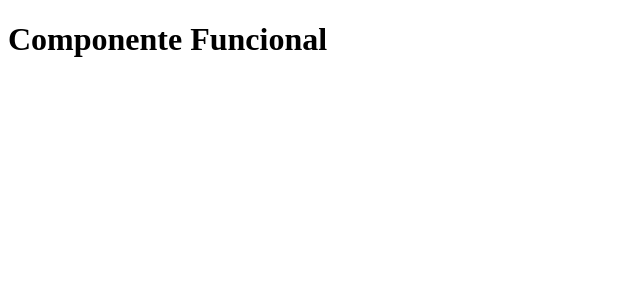
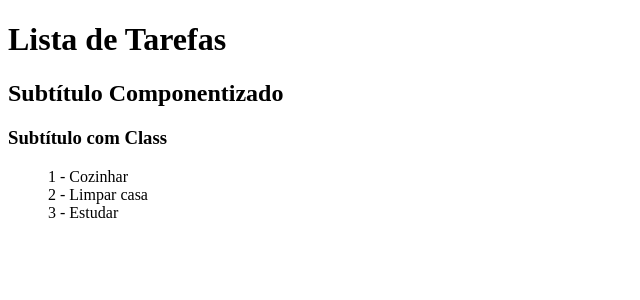
Before and after one commit to rafaeltura/reactJS, a React app in the folder react-fundamentos/: page / in a window 1280 px wide. Shown: the top 300 px of the page, without its empty margins (0-640 px from the left). Built offline with nearby package versions, Linux system fonts and the light colour scheme.

Commit message:
Implementado alguns componentes com functions e outro com class

```diff
--- a/react-fundamentos/src/App.js
+++ b/react-fundamentos/src/App.js
@@ -1,7 +1,38 @@
 import React from 'react';
 
+import H1 from './Components/titles/H1';
+import H2 from './Components/subtitles/H2';
+import H3 from './Components/subtitles/H3';
+import Ul from './Components/listas/Ul'
+
+const titulo = {
+    descricao: 'Lista de Tarefas',
+}
+
+const listTarefas = [
+    {
+        id: 1,
+        descricao: 'Cozinhar'
+    },
+    {
+        id: 2,
+        descricao: 'Limpar casa'
+    },
+    {
+        id: 3,
+        descricao: 'Estudar'
+    }
+]
+
 function App() {
-    return <h1>Componente Funcional</h1>;
+    return (
+        <>
+            <H1 obj={ titulo } />
+            <H2/>
+            <H3/>
+            <Ul options={ listTarefas } style={ { listStyle: 'none' } } />
+        </>
+    );
 }
 
 export default App;
--- /dev/null
+++ b/react-fundamentos/src/Components/listas/Ul.js
@@ -0,0 +1,17 @@
+import React from "react";
+
+function Ul (props) {
+
+    const options = props?.options || [];
+    const style = props?.style || "";
+
+    return (
+        <ul style={ style }>
+            {
+                options.map( ( { id, descricao } )=> <li key={ id }>{ `${id} - ${descricao} ` }</li>)
+            }
+        </ul>
+    );
+}
+
+export default Ul;
--- /dev/null
+++ b/react-fundamentos/src/Components/subtitles/H2.js
@@ -0,0 +1,7 @@
+import React from 'react';
+
+function H2 () {
+    return <h2>Subtítulo Componentizado</h2>;
+}
+
+export default H2;
--- /dev/null
+++ b/react-fundamentos/src/Components/subtitles/H3.js
@@ -0,0 +1,11 @@
+import React from "react";
+
+class H3 extends React.Component {
+    render () {
+        return (
+            <h3> Subtítulo com Class </h3>
+        );
+    }
+}
+
+export default H3;
--- /dev/null
+++ b/react-fundamentos/src/Components/titles/H1.js
@@ -0,0 +1,8 @@
+import React from 'react';
+
+function H1 ( props ) {
+    const { descricao, name } = props.obj;
+    return <h1> { descricao } </h1>;
+}
+
+export default H1;
```
